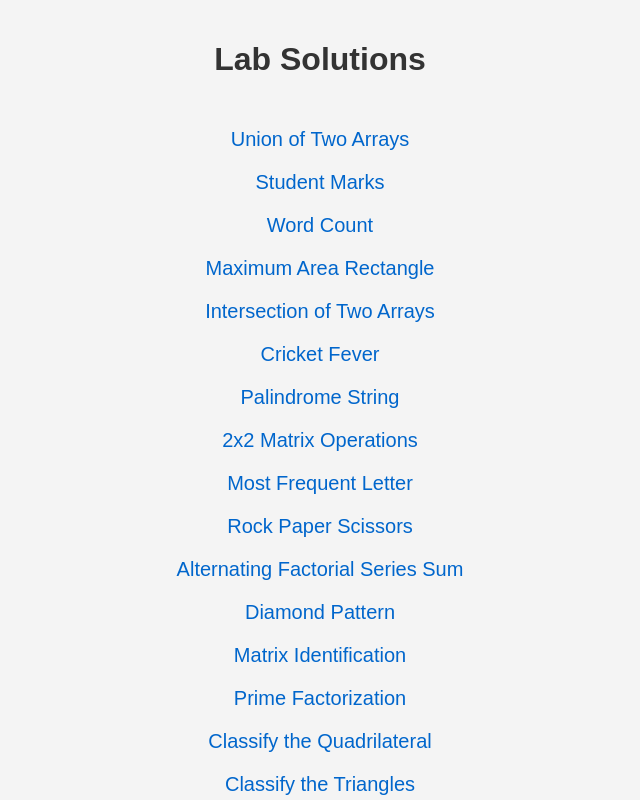
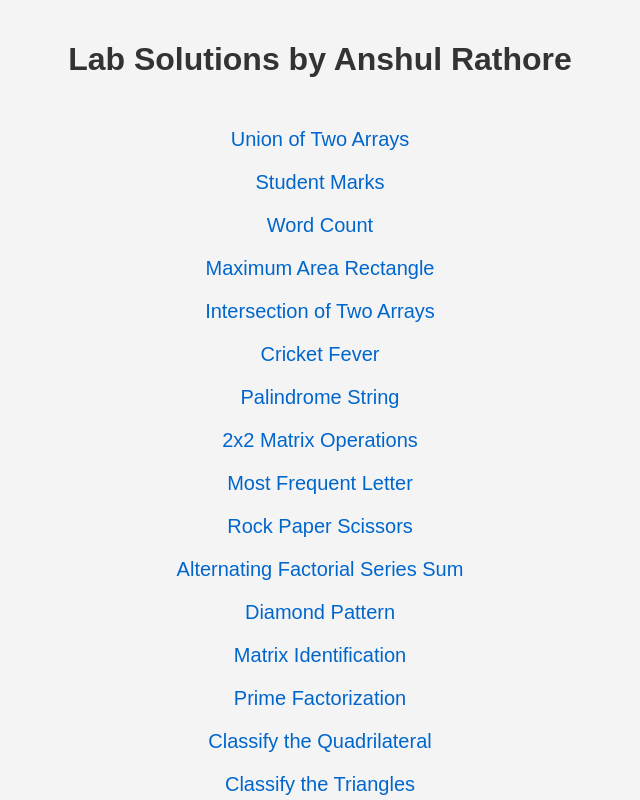
Before and after one commit to enjoy-ing/Cpp, a plain HTML site: page index.html in a window 1280 px wide. Shown: the top 800 px of the page, without its empty margins (320-960 px from the left). Drawn offline with Linux system fonts and the light colour scheme.

Commit message:
Update index.html

```diff
--- a/index.html
+++ b/index.html
@@ -33,7 +33,7 @@
     </style>
 </head>
 <body>
-    <h1>Lab Solutions</h1>
+    <h1>Lab Solutions by Anshul Rathore</h1>
 
     <!-- Links to Different Pages -->
     <a href="unionarray.html">Union of Two Arrays</a>
```
